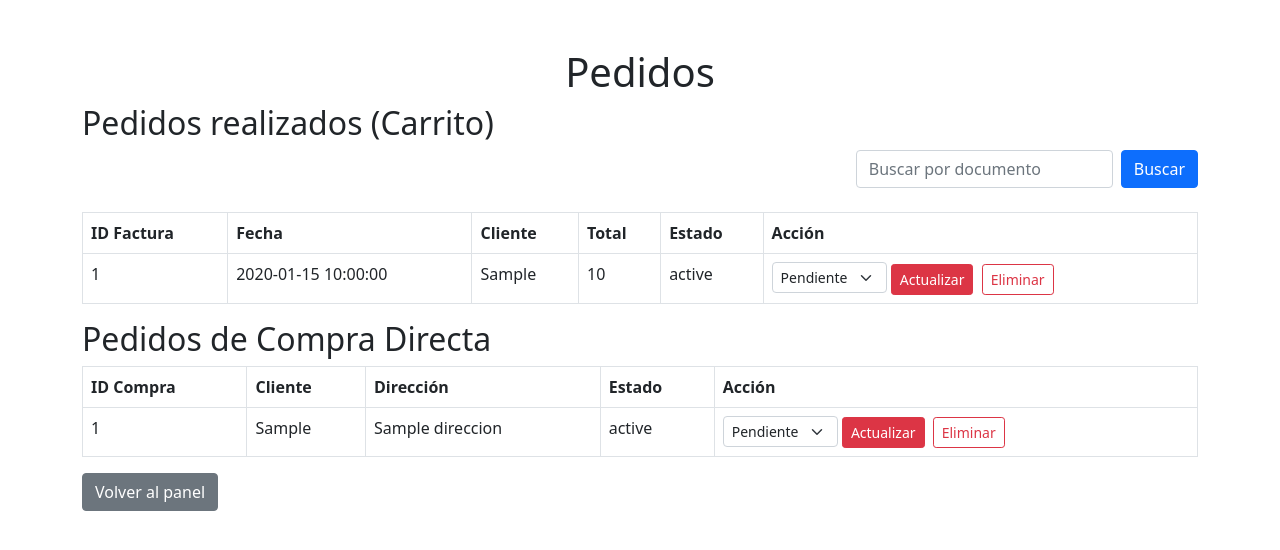
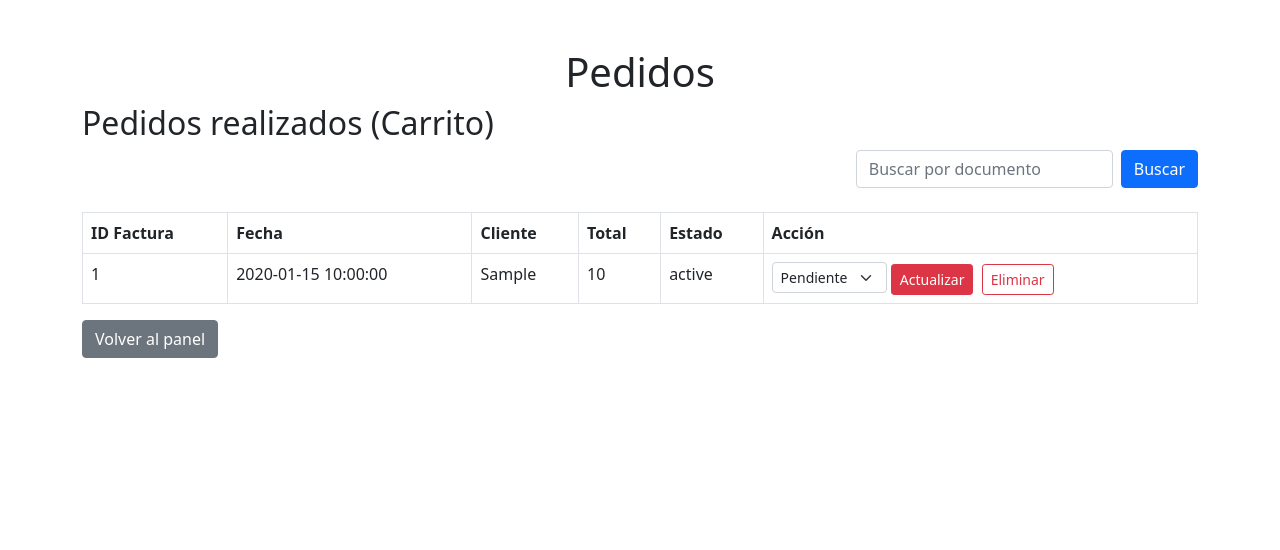
Before and after one commit to mpds03/inver_magnus, a PHP site: template views/admin_pedidos.php in a window 1280 px wide. Shown: the top 550 px of the page. Run offline with PHP 8.4, Linux system fonts and the light colour scheme; the template is opened without the code that fills it: most values are stand-ins (such as "Sample title", 1, 10 or a date in 2020).

Commit message:
Vista cliente solo con inicio sesion y arreglé vista admin

```diff
--- a/views/admin_pedidos.php
+++ b/views/admin_pedidos.php
@@ -55,43 +55,7 @@
         </tbody>
     </table>
 
-    <h2>Pedidos de Compra Directa</h2>
-    <table class="table table-bordered">
-        <thead>
-            <tr>
-                <th>ID Compra</th>
-                <th>Cliente</th>
-                <th>Dirección</th>
-                <th>Estado</th>
-                <th>Acción</th>
-            </tr>
-        </thead>
-        <tbody>
-        <?php foreach ($comprasDirectas as $c): ?>
-            <tr>
-                <td><?= $c['IdCompra'] ?></td>
-                <td><?= $c['numero_documento'] ?></td>
-                <td><?= $c['direccion'] ?></td>
-                <td><?= $c['estado'] ?? 'Pendiente' ?></td>
-                <td>
-                    <form method="post" action="index.php?action=actualizarEstadoCompra" style="display:inline;">
-                        <input type="hidden" name="IdCompra" value="<?= $c['IdCompra'] ?>">
-                        <select name="nuevo_estado" class="form-select form-select-sm d-inline w-auto">
-                            <option <?= ($c['estado'] ?? '') == 'Pendiente' ? 'selected' : '' ?>>Pendiente</option>
-                            <option <?= ($c['estado'] ?? '') == 'Enviado' ? 'selected' : '' ?>>Enviado</option>
-                            <option <?= ($c['estado'] ?? '') == 'Entregado' ? 'selected' : '' ?>>Entregado</option>
-                        </select>
-                        <button type="submit" class="btn btn-danger btn-sm">Actualizar</button>
-                    </form>
-                    <form method="post" action="index.php?action=eliminarCompra" style="display:inline;" onsubmit="return confirm('¿Seguro que deseas eliminar este pedido?');">
-                        <input type="hidden" name="IdCompra" value="<?= $c['IdCompra'] ?>">
-                        <button type="submit" class="btn btn-outline-danger btn-sm ms-1">Eliminar</button>
-                    </form>
-                </td>
-            </tr>
-        <?php endforeach; ?>
-        </tbody>
-    </table>
+
     <a href="index.php?action=InverBoard" class="btn btn-secondary">Volver al panel</a>
 </div>
 </body>
```
Also changed, not shown: controller/pedidosController.php (added, +45 -0 lines), index.php (+9 -0 lines), views/cliente_pedidos.php (renamed from views/pedidos_cliente.php, +0 -19 lines).
